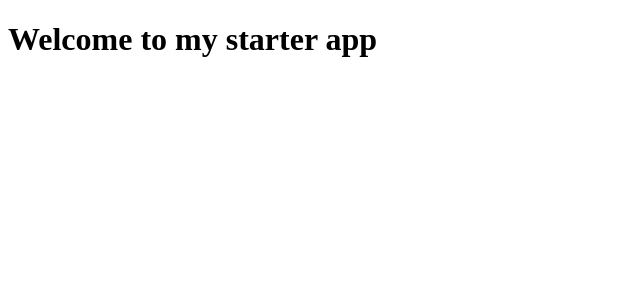
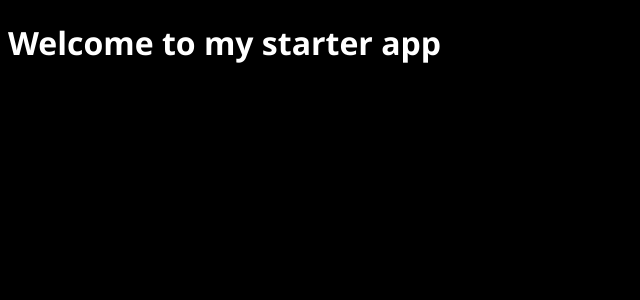
Before and after one commit to titanve/react-bp, a React app: page / in a window 1280 px wide. Shown: the top 300 px of the page, without its empty margins (0-640 px from the left). Built offline with nearby package versions, Linux system fonts and the light colour scheme.

Commit message:
Created style.sass and added the css and sass loaders to webpack config

```diff
--- a/package.json
+++ b/package.json
@@ -18,10 +18,14 @@
     "babel-preset-env": "^1.7.0",
     "babel-preset-react": "^6.24.1",
     "babel-preset-stage-2": "^6.24.1",
+    "css-loader": "^0.28.11",
     "enzyme": "^3.3.0",
     "enzyme-adapter-react-16": "^1.1.1",
     "jest": "^22.4.3",
+    "node-sass": "^4.9.0",
     "react-test-renderer": "^16.3.2",
+    "sass-loader": "^7.0.1",
+    "style-loader": "^0.21.0",
     "webpack": "^4.8.3"
   },
   "jest": {
--- a/src/index.js
+++ b/src/index.js
@@ -2,4 +2,6 @@ import React from "react";
 import ReactDOM from "react-dom";
 import App from "./components/App";
 
+import "./styles/style.sass";
+
 ReactDOM.render(<App />, document.getElementById("app"));
--- /dev/null
+++ b/src/styles/style.sass
@@ -0,0 +1,4 @@
+body
+  font-family: 'Segoe UI', Tahoma, Geneva, Verdana, sans-serif
+  color: white
+  background: black
--- a/webpack.config.js
+++ b/webpack.config.js
@@ -14,6 +14,14 @@ module.exports = {
         test: /\.js$/,
         exclude: ["node_modules"],
         use: [{ loader: "babel-loader" }]
+      },
+      {
+        test: /\.s(a|c)ss$/,
+        use: [
+          { loader: "style-loader" },
+          { loader: "css-loader" },
+          { loader: "sass-loader" }
+        ]
       }
     ]
   }
```
Also changed, not shown: 1 other file (tests, documents, lock files or other folders).
